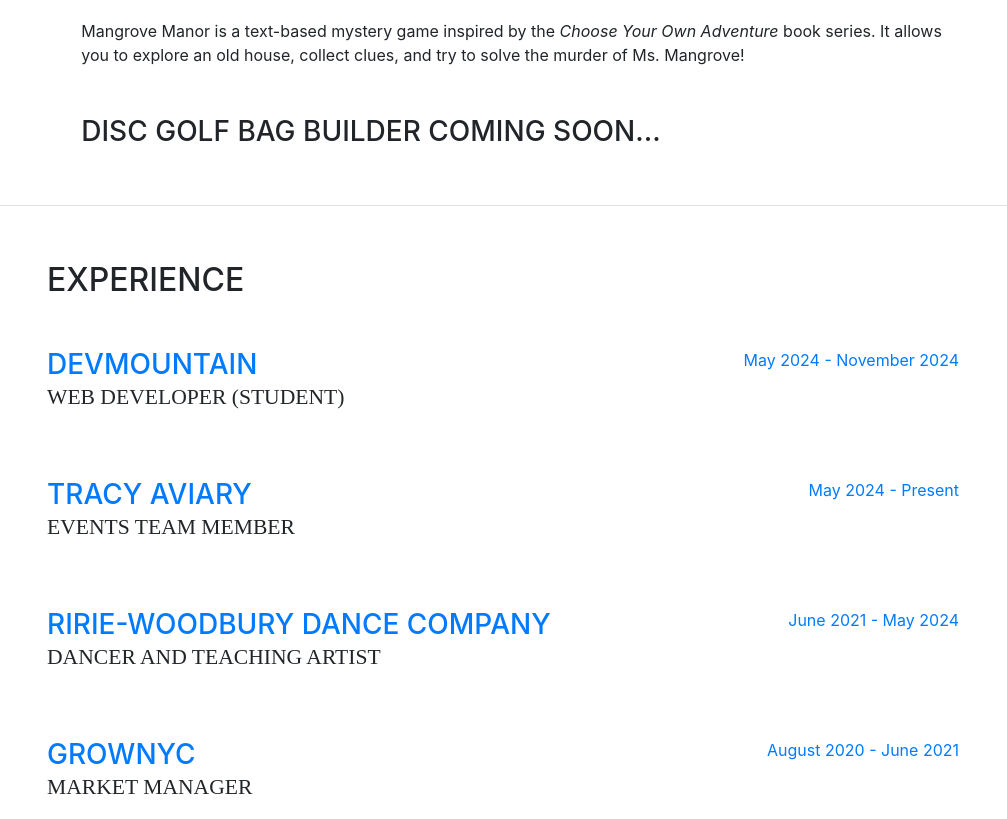
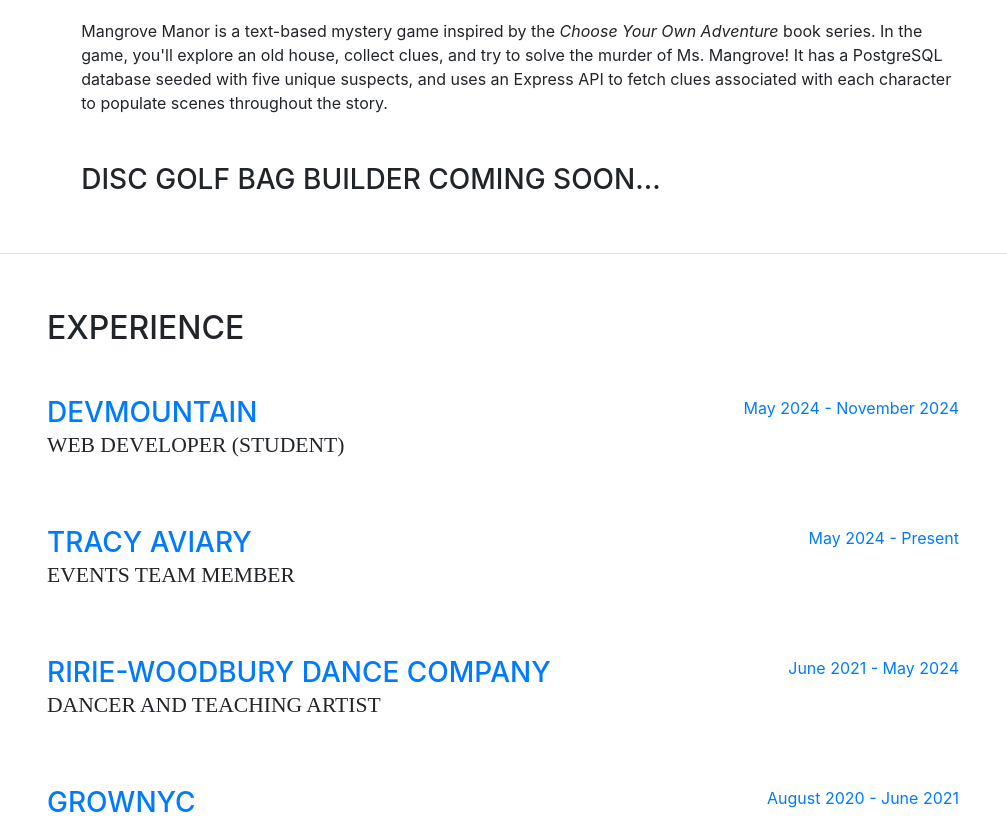
Before and after one commit to peter5farrow/portfolio-v2, a website with bundled scripts: page index.html in a window 1280 px wide. Shown: the part 2169-2988 px from the top of the page, without its empty margins (273-1280 px from the left). Built offline with nearby package versions, Linux system fonts and the light colour scheme; files whose address does not match are found by name; a web font is replaced by a local one.

Commit message:
updated demo descriptions

```diff
--- a/index.html
+++ b/index.html
@@ -185,9 +185,12 @@
               </video>
               <p class="vid-desc">
                 Mangrove Manor is a text-based mystery game inspired by the
-                <em>Choose Your Own Adventure</em> book series. It allows you to
-                explore an old house, collect clues, and try to solve the murder
-                of Ms. Mangrove!
+                <em>Choose Your Own Adventure</em> book series. In the game,
+                you'll explore an old house, collect clues, and try to solve the
+                murder of Ms. Mangrove! It has a PostgreSQL database seeded with
+                five unique suspects, and uses an Express API to fetch clues
+                associated with each character to populate scenes throughout the
+                story.
               </p>
             </li>
 
```
Also changed, not shown: 1 other file.
